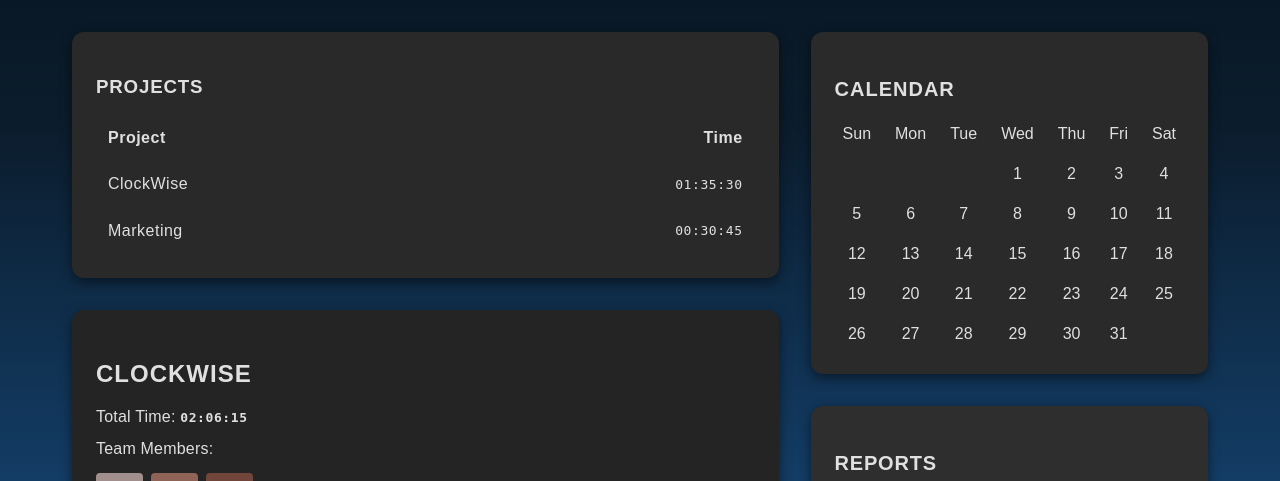
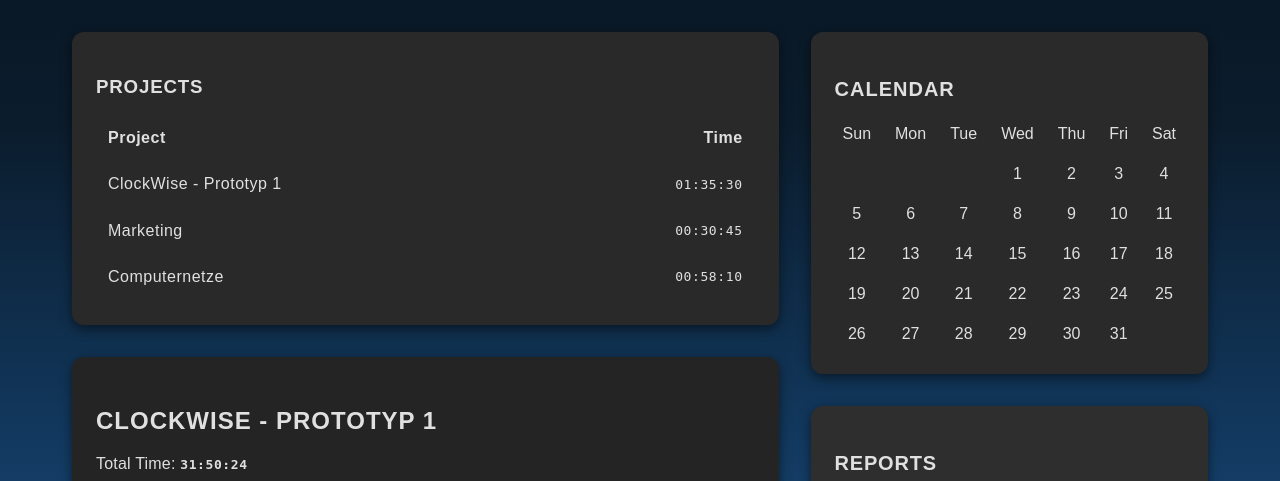
Before and after one commit to JairGutierrez-01/Clockwise, a Flask app: page /dashboard in a window 1280 px wide. Shown: the part 119-600 px from the top of the page. Run offline with Flask 3, Linux system fonts and the light colour scheme; parts of the project's set-up code (start-up, migrations or seed data) failed here and were passed over.

Commit message:
style: Neues Projekt zum Dashboard hinzugefügt und Zeit für ClockWise geändert

```diff
--- a/frontend/templates/dashboard.html
+++ b/frontend/templates/dashboard.html
@@ -35,20 +35,24 @@
                 </thead>
                 <tbody>
                   <tr>
-                    <td>ClockWise</td>
+                    <td>ClockWise - Prototyp 1</td>
                     <td>01:35:30</td>
                   </tr>
                   <tr>
                     <td>Marketing</td>
                     <td>00:30:45</td>
                   </tr>
+                  <tr>
+                    <td>Computernetze</td>
+                    <td>00:58:10</td>
+                  </tr>
                 </tbody>
               </table>
             </div>
             <!-- Project Details & Progress -->
             <div class="card project-details">
-              <h3>ClockWise</h3>
-              <p>Total Time: <span id="total-time">02:06:15</span></p>
+              <h3>ClockWise - Prototyp 1</h3>
+              <p>Total Time: <span id="total-time">31:50:24</span></p>
               <p>Team Members:</p>
               <div class="team-members">
                 <span class="member sp1">SP1</span>
```
